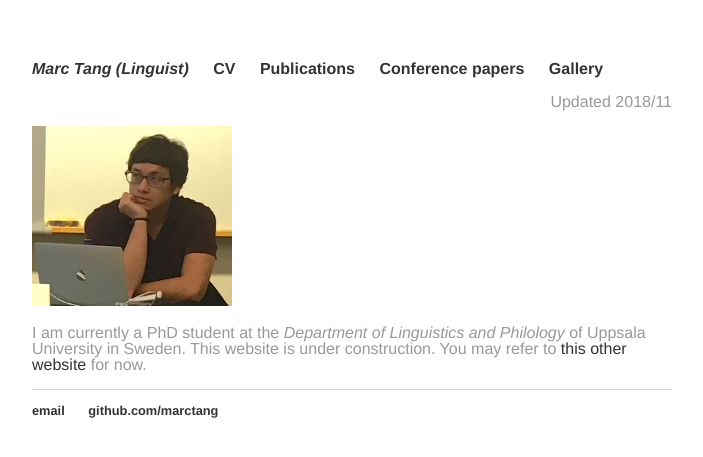
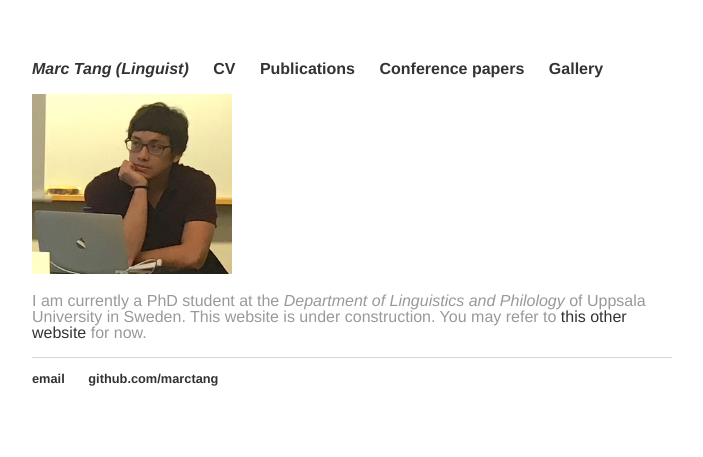
Before and after one commit to marctang/marctang.github.io, a Jekyll site: the page built from index.html, in a window 1280 px wide. Shown: the top 457 px of the page, without its empty margins (288-991 px from the left). Built offline with Jekyll 4.4.1, drawn with Linux system fonts in a browser that asks for light colours.

Commit message:
Update index.html

```diff
--- a/index.html
+++ b/index.html
@@ -3,7 +3,6 @@
 title: Linguistics and computational methods
 ---
 <div class="blurb">
- <p style="text-align: right;">Updated 2018/11</p>
- <p><img src="pictures/pic3.JPG" width="200" height="180" align=”left” /> </p>
+ <p><img src="pictures/pic3.JPG" width="200" height="180" align=”center” /> </p>
  <p> I am currently a PhD student at the <em>Department of Linguistics and Philology</em> of Uppsala University in Sweden. This website is under construction. You may refer to <a href="https://marctang.com">this other website</a> for now. </p>
  </div><!-- /.blurb -->
```
